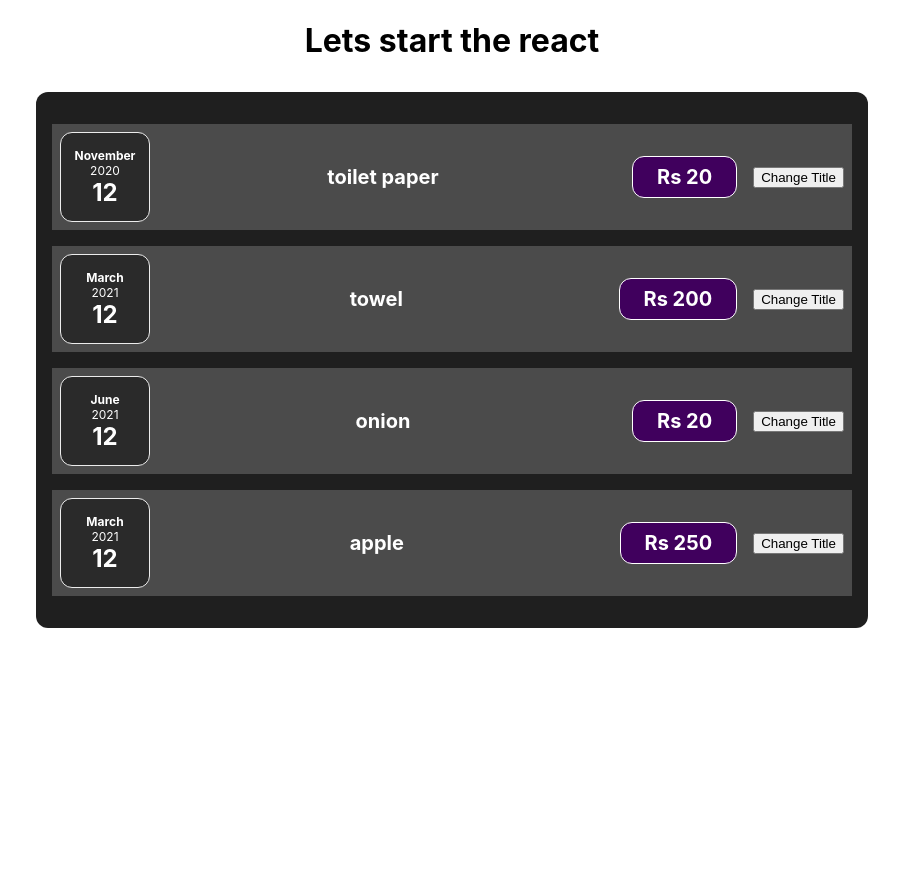
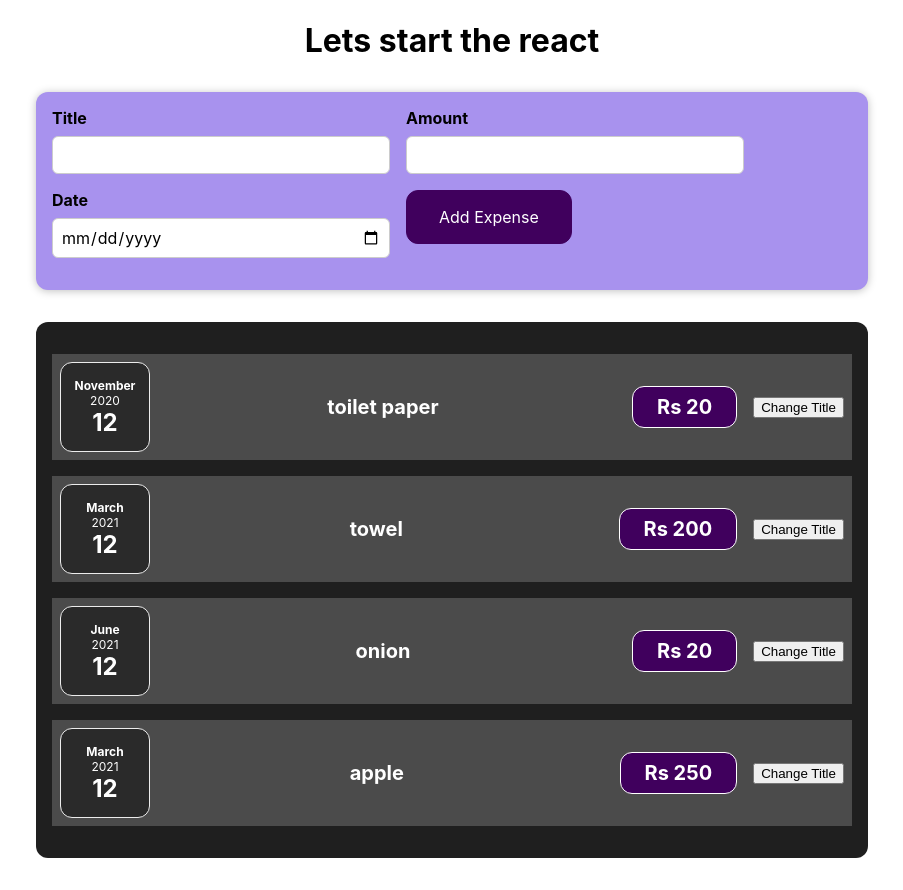
Before and after one commit to Srijanathulung/react-practise, a React (Create React App) app: page / in a window 1280 px wide. Shown: the whole page, without its empty margins (188-1091 px from the left). Before the commit the page ends 800 px from the top, so only its background shows below. Built offline with nearby package versions, Linux system fonts and the light colour scheme.

Commit message:
Adding input form

```diff
--- a/src/App.js
+++ b/src/App.js
@@ -1,5 +1,6 @@
 import './App.css';
 import Expenses from './components/Expenses/Expenses';
+import NewExpense from './components/Expenses/NewExpense/NewExpense';
 
 const App=()=> {
   const expense = [{
@@ -30,7 +31,8 @@ const App=()=> {
   return (
     <div className="App">
       <h1>Lets start the react</h1>
-      <Expenses items={expense}/>
+      <NewExpense/>
+      <Expenses items={expense} />
     </div>
   );
 }
--- /dev/null
+++ b/src/components/Expenses/NewExpense/ExpenseForm.css
@@ -0,0 +1,24 @@
+.new-expense_controls {
+  display: flex;
+  flex-wrap: wrap;
+  gap: 1rem;
+  margin-bottom: 1rem;
+  text-align: left;
+}
+.new-expense_control label {
+  font-weight: bold;
+  margin-bottom: 0.5rem;
+  display: block;
+}
+.new-expense_control input {
+  font: inherit;
+  padding: 0.5rem;
+  border-radius: 6px;
+  border: 1px solid #ccc;
+  width: 20rem;
+  max-width: 100%;
+}
+
+.new-expense_actions {
+  text-align: right;
+}
--- /dev/null
+++ b/src/components/Expenses/NewExpense/ExpenseForm.js
@@ -0,0 +1,34 @@
+import React from 'react';
+import './ExpenseForm.css';
+
+const ExpenseForm = () => {
+
+    console.log('Expense form is working')
+    return (
+        <form>
+        <div className='new-expense_controls'>
+            <div className='new-expense_control'>
+                 <label>Title</label>
+                 <input type ='text' />
+            </div>
+
+            <div className='new-expense_control'>
+               <label>Amount</label>
+               <input type='number' min ='0.01' max='1000'/>
+            </div>
+
+            <div className='new-expense_control'>
+               <label>Date</label>
+               <input type='Date' min ='1/1/2019' max='12/30/2022'/>
+             </div>
+
+             <div className='new-expense_actions'>
+                <button type='submit'>Add Expense</button>
+             </div>
+
+
+        </div>
+        </form>
+    )
+}
+export default ExpenseForm;
--- /dev/null
+++ b/src/components/Expenses/NewExpense/NewExpense.css
@@ -0,0 +1,21 @@
+.new-expense {
+  background-color: #a892ee;
+  padding: 1rem;
+  margin: 2rem auto;
+  width: 50rem;
+  max-width: 95%;
+  border-radius: 12px;
+  text-align: center;
+  box-shadow: 0 1px 8px rgba(0, 0, 0, 0.25);
+}
+
+.new-expense button {
+  font: inherit;
+  cursor: pointer;
+  padding: 1rem 2rem;
+  border: 1px solid #40005d;
+  background-color: #40005d;
+  color: white;
+  border-radius: 12px;
+  margin-right: 1rem;
+}
--- /dev/null
+++ b/src/components/Expenses/NewExpense/NewExpense.js
@@ -0,0 +1,10 @@
+import React from 'react';
+import ExpenseForm from './ExpenseForm';
+import './NewExpense.css';
+
+const NewExpense = () => {
+    return <div className='new-expense'>
+        <ExpenseForm/>
+    </div>
+}
+export default NewExpense;
```
